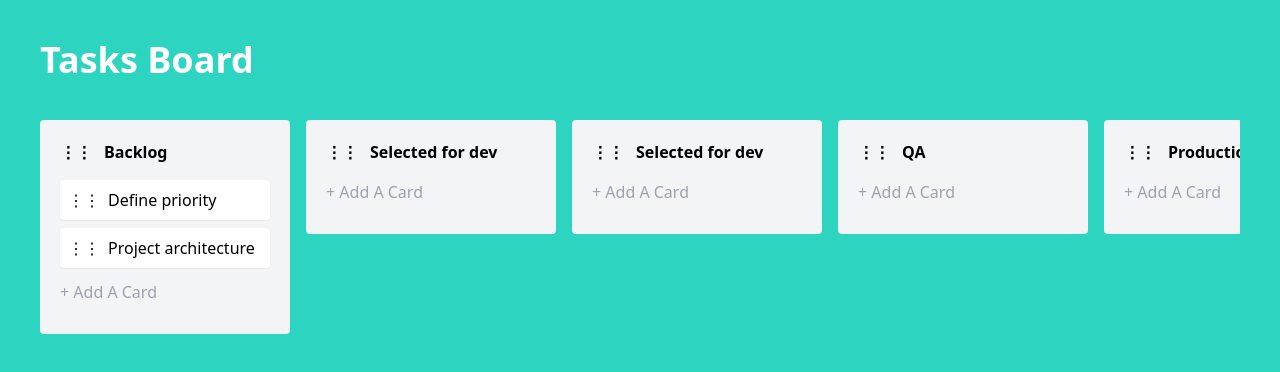
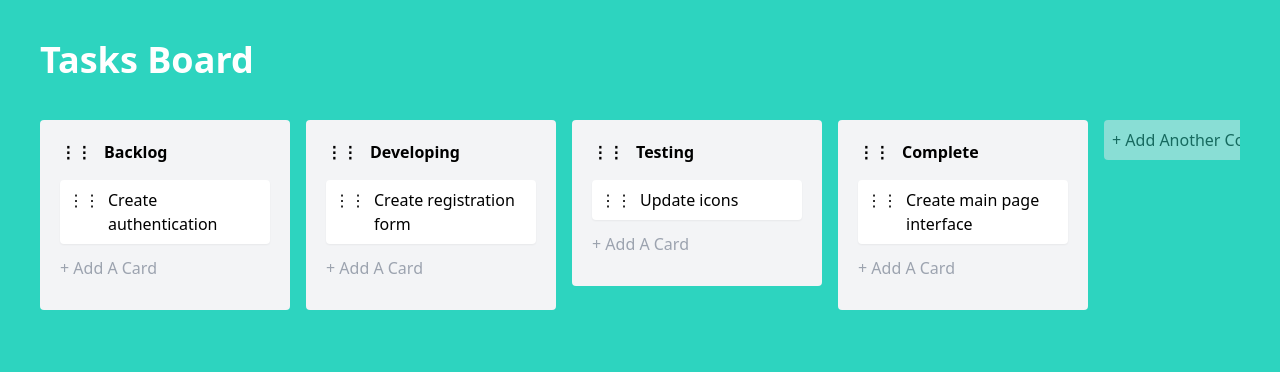
Before and after one commit to bruhGrassi/nuxt-trello-board, a Nuxt app: page / in a window 1280 px wide. Shown: the top 372 px of the page. Built offline with nearby package versions, Linux system fonts and the light colour scheme.

Commit message:
refactor: update default column data

```diff
--- a/components/Board.vue
+++ b/components/Board.vue
@@ -14,35 +14,43 @@
       tasks: [
         {
           id: nanoid(),
-          title: "Define priority",
-          createdAt: new Date(),
-        },
-        {
-          id: nanoid(),
-          title: "Project architecture",
+          title: "Create authentication",
           createdAt: new Date(),
         },
       ],
     },
     {
       id: nanoid(),
-      title: "Selected for dev",
-      tasks: [],
+      title: "Developing",
+      tasks: [
+        {
+          id: nanoid(),
+          title: "Create registration form",
+          createdAt: new Date(),
+        },
+      ],
     },
     {
       id: nanoid(),
-      title: "Selected for dev",
-      tasks: [],
+      title: "Testing",
+      tasks: [
+        {
+          id: nanoid(),
+          title: "Update icons",
+          createdAt: new Date(),
+        },
+      ],
     },
     {
       id: nanoid(),
-      title: "QA",
-      tasks: [],
-    },
-    {
-      id: nanoid(),
-      title: "Production",
-      tasks: [],
+      title: "Complete",
+      tasks: [
+        {
+          id: nanoid(),
+          title: "Create main page interface",
+          createdAt: new Date(),
+        },
+      ],
     },
   ],
   {
```
